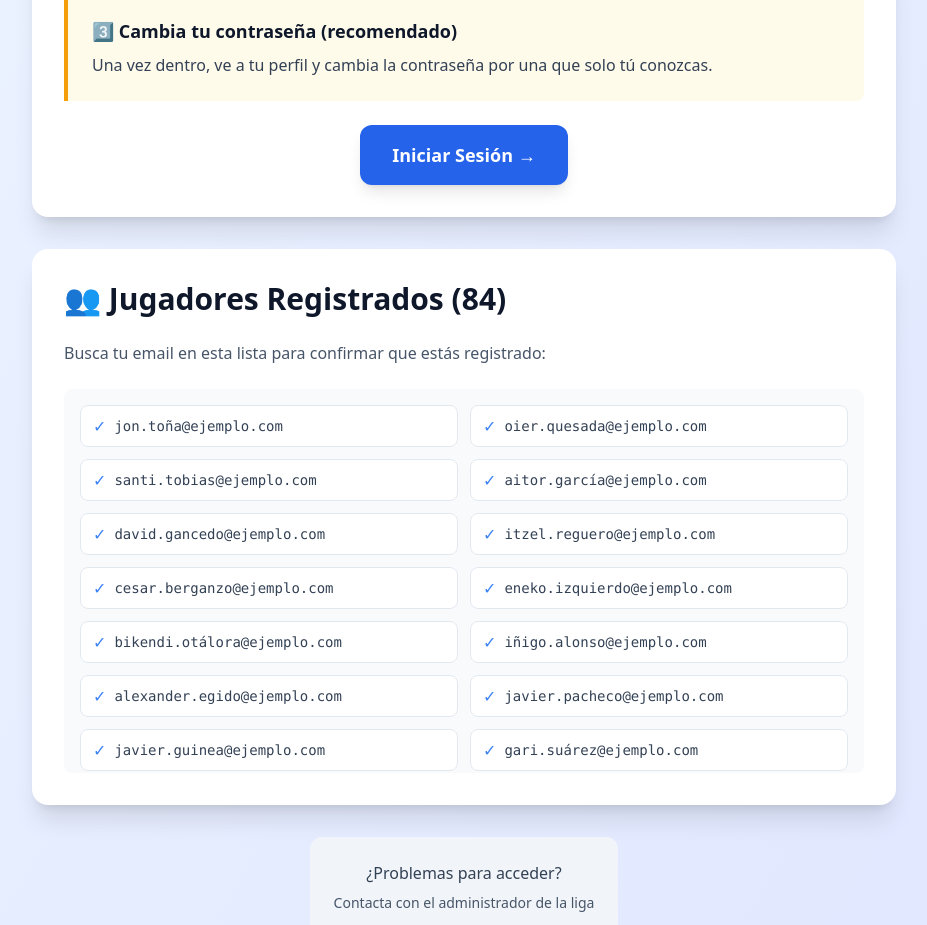
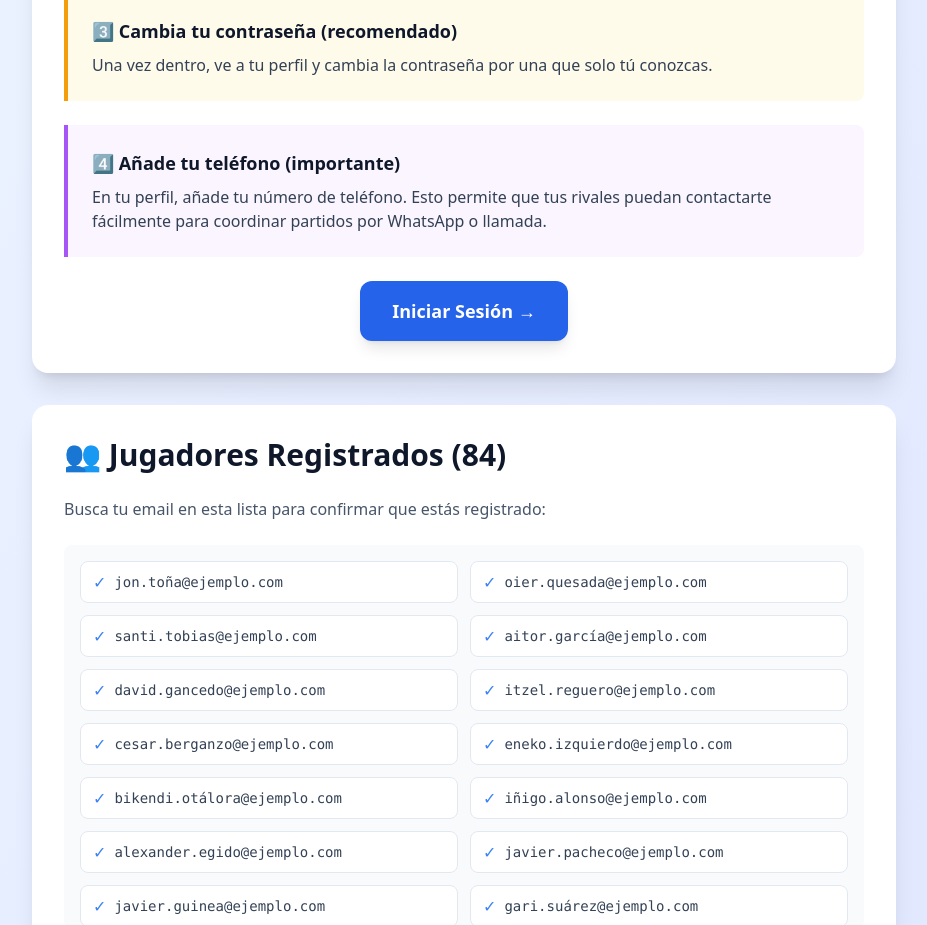
Before and after one commit to urtzih/FreeLiga, a React (Vite) app in the folder apps/web/: page /inicio in a window 1280 px wide. Shown: the part 1160-2085 px from the top of the page, without its empty margins (176-1103 px from the left). Built offline with nearby package versions, Linux system fonts and the light colour scheme.

Commit message:
feat: Agregar aviso para añadir número de teléfono en el perfil para facilitar la coordinación de partidos

```diff
--- a/apps/web/src/pages/public/Welcome.tsx
+++ b/apps/web/src/pages/public/Welcome.tsx
@@ -188,6 +188,15 @@ export default function Welcome() {
                             </p>
                         </div>
 
+                        <div className="bg-purple-50 dark:bg-purple-900/20 border-l-4 border-purple-500 p-6 rounded-r-lg">
+                            <h3 className="font-bold text-lg text-slate-900 dark:text-white mb-2">
+                                4️⃣ Añade tu teléfono (importante)
+                            </h3>
+                            <p className="text-slate-700 dark:text-slate-300">
+                                En tu perfil, añade tu número de teléfono. Esto permite que tus rivales puedan contactarte fácilmente para coordinar partidos por WhatsApp o llamada.
+                            </p>
+                        </div>
+
                         <div className="text-center mt-8">
                             <Link
                                 to="/login"
```
